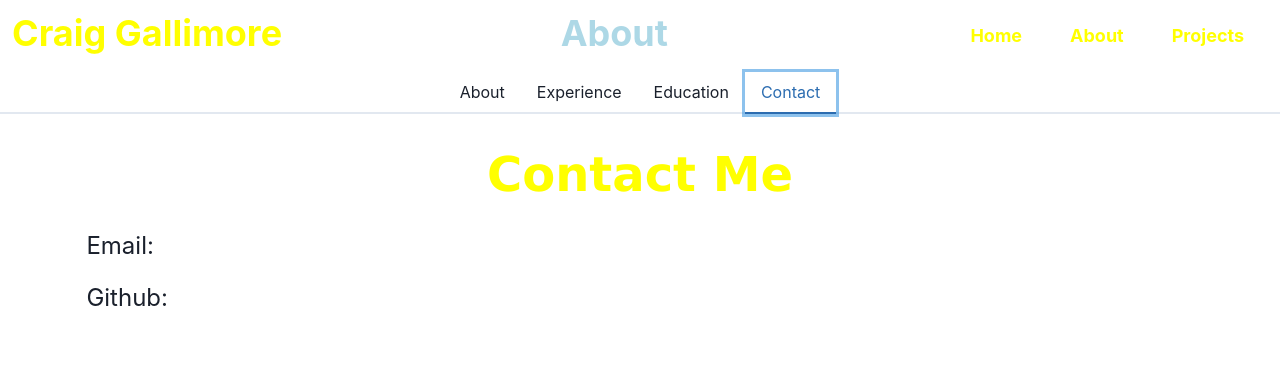
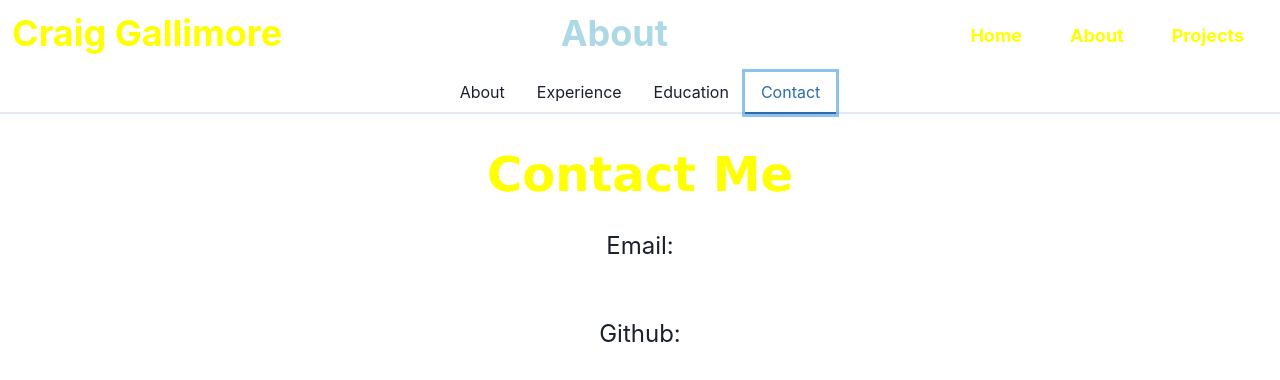
Before and after one commit to GalliWare/react-profile-website, a Next.js app: page /about in a window 1280 px wide. Both pictures are taken after a click on the tab "Contact". Shown: the top 380 px of the page. Built offline with nearby package versions, Linux system fonts and the light colour scheme.

Commit message:
Layout improvements

```diff
--- a/src/components/ContactCard.js
+++ b/src/components/ContactCard.js
@@ -4,12 +4,10 @@ import React from 'react'
 
 function ContactCard({ method, info }) {
   return (
-    <Box padding="2" marginLeft="5%">
+    <Box padding="2">
       {/* TODO: make contacts dynamic, need to make URLs clickable and email mailto me setup */}
-      <Flex direction="row">
-        <Text fontSize="2xl">{method}:</Text>
-        <Text fontSize="2xl" color="white" marginLeft="2%">  {info}</Text>
-      </Flex>
+      <Text fontSize="2xl" align="center">{method}:</Text>
+      <Text fontSize="2xl" color="white" align="center">  {info}</Text>
     </Box>
   )
 }
```
